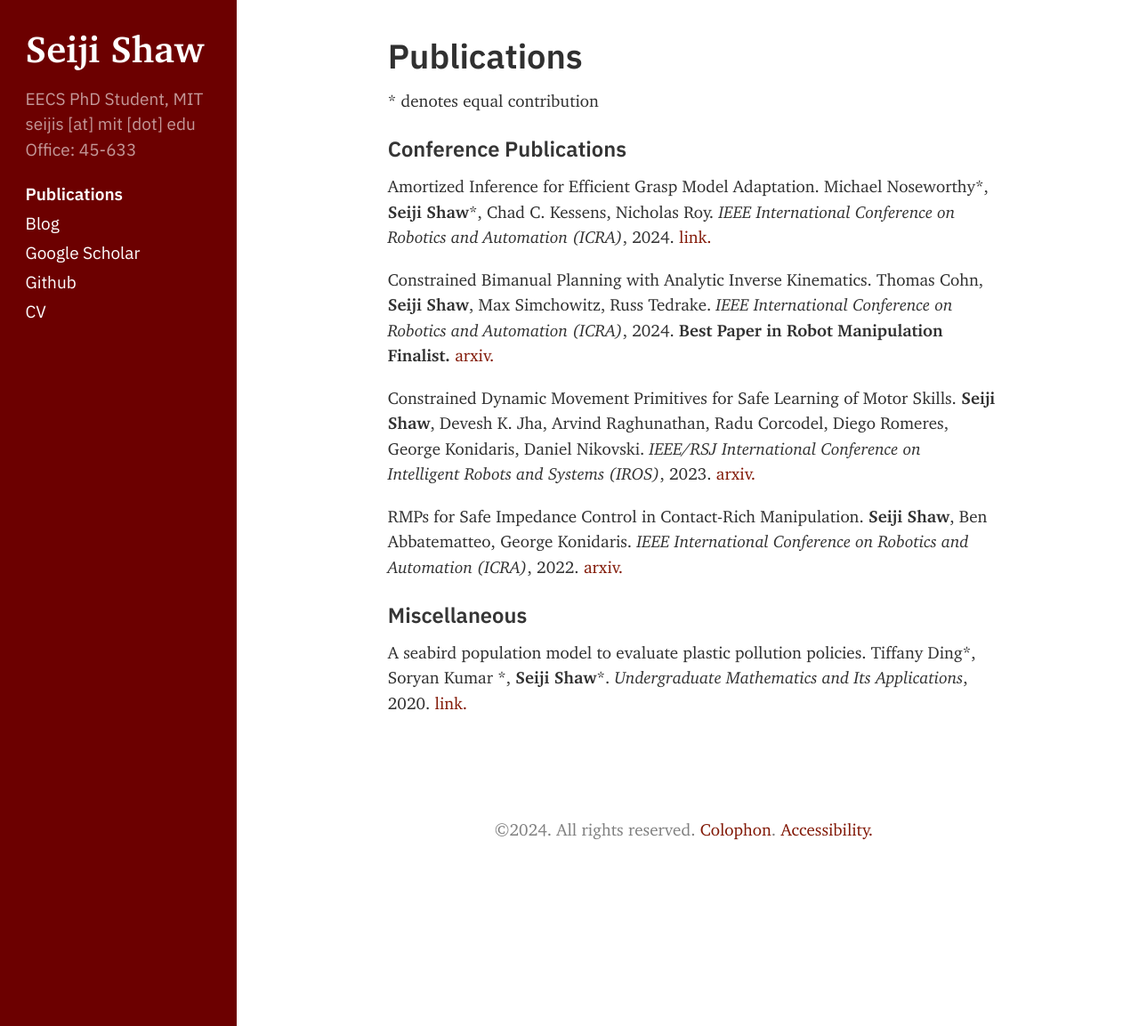
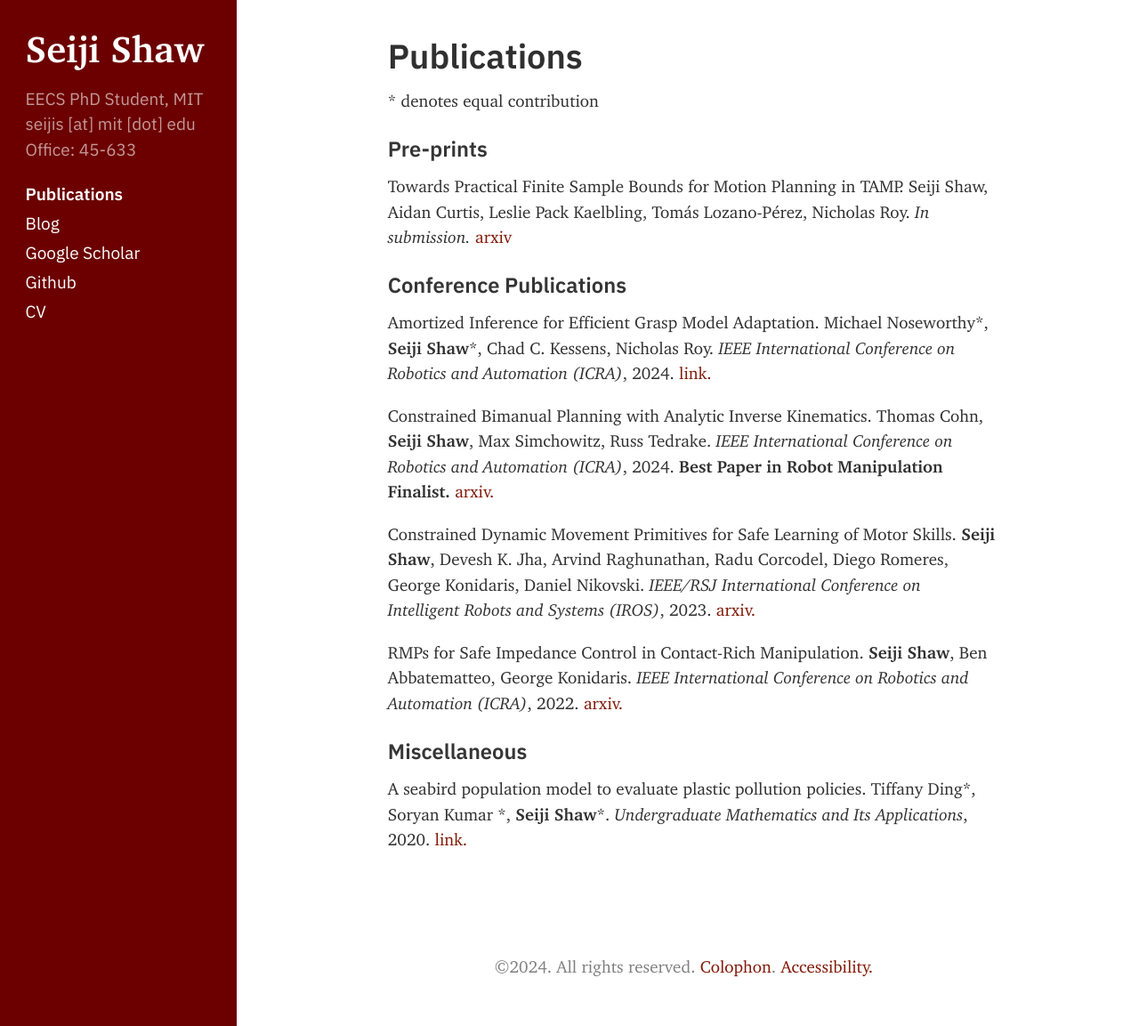
Before and after one commit to sageshoyu/sageshoyu.github.io, a Jekyll site: the page built from docs/publications.md, in a window 1280 px wide and 1153 px high. Shown: the whole window at 89% size. Built offline with Jekyll 4.4.1, drawn with Linux system fonts in a browser that asks for light colours; nearby versions of some CDN libraries.

Commit message:
prm bounds for tamp arxiv is up

```diff
--- a/docs/publications.md
+++ b/docs/publications.md
@@ -7,7 +7,8 @@
 
 \* denotes equal contribution
 
-<!-- ### Pre-prints -->
+### Pre-prints
+Towards Practical Finite Sample Bounds for Motion Planning in TAMP. Seiji Shaw, Aidan Curtis, Leslie Pack Kaelbling, Tomás Lozano-Pérez, Nicholas Roy. *In submission.* [arxiv](https://arxiv.org/abs/2407.17394)
 
 ### Conference Publications
 Amortized Inference for Efficient Grasp Model Adaptation. Michael Noseworthy\*, **Seiji Shaw**\*, Chad C. Kessens, Nicholas Roy. *IEEE International Conference on Robotics and Automation (ICRA)*, 2024. [link.](http://groups.csail.mit.edu/rrg/papers/noseworthy_shaw_icra24.pdf)
```
